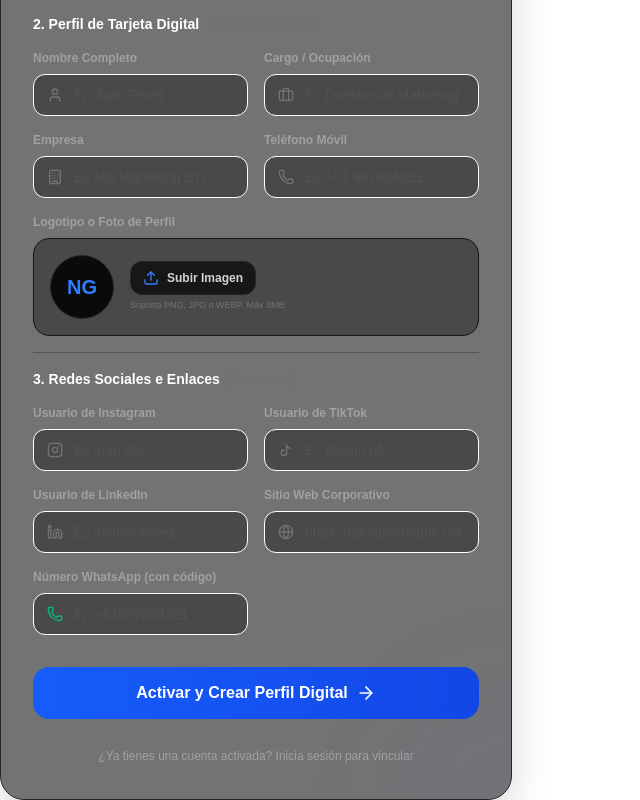
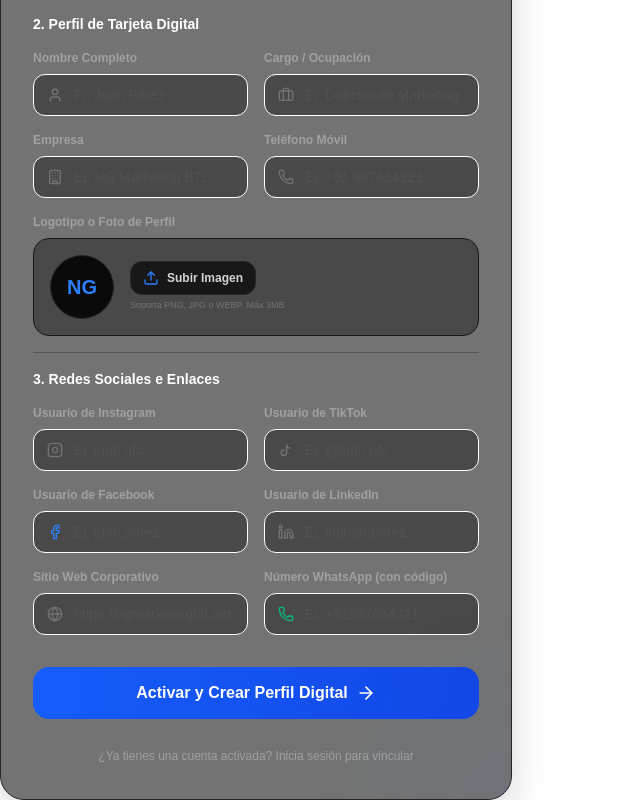
Before and after one commit to franconarvaezgh-glitch/NG_NFC_PLATFORM, a Next.js app: page /activar in a window 1280 px wide. Shown: the part 436-1236 px from the top of the page, without its empty margins (0-640 px from the left). Built offline with nearby package versions, Linux system fonts and the light colour scheme; no server answers.

Commit message:
feat: add Facebook field to profile forms and card with validation

```diff
--- a/app/activar/ActivarClient.js
+++ b/app/activar/ActivarClient.js
@@ -36,6 +36,20 @@ const Tiktok = (props) => (
   </svg>
 );
 
+const Facebook = (props) => (
+  <svg
+    viewBox="0 0 24 24"
+    fill="none"
+    stroke="currentColor"
+    strokeWidth="2"
+    strokeLinecap="round"
+    strokeLinejoin="round"
+    className={props.className}
+  >
+    <path d="M18 2h-3a5 5 0 0 0-5 5v3H7v4h3v8h4v-8h3l1-4h-4V7a1 1 0 0 1 1-1h3z" />
+  </svg>
+);
+
 export default function ActivarClient({ initialSerial }) {
   const router = useRouter();
 
@@ -64,6 +78,7 @@ export default function ActivarClient({ initialSerial }) {
   const [website, setWebsite] = useState('');
   const [whatsapp, setWhatsapp] = useState('');
   const [tiktok, setTiktok] = useState('');
+  const [facebook, setFacebook] = useState('');
 
   const handleFileChange = (e) => {
     const file = e.target.files[0];
@@ -101,6 +116,18 @@ export default function ActivarClient({ initialSerial }) {
       }
     }
 
+    // Validación de Facebook
+    if (!isLoginMode && facebook) {
+      const cleanFacebook = facebook.trim();
+      const usernameOnly = cleanFacebook.startsWith('@') ? cleanFacebook.slice(1) : cleanFacebook;
+      const facebookRegex = /^[a-zA-Z0-9.]{5,50}$/;
+      if (!facebookRegex.test(usernameOnly)) {
+        setError('El usuario de Facebook no es válido. Debe tener al menos 5 caracteres y solo contener letras, números y puntos.');
+        setLoading(false);
+        return;
+      }
+    }
+
     try {
       const redesJson = {
         instagram: instagram || undefined,
@@ -108,7 +135,8 @@ export default function ActivarClient({ initialSerial }) {
         website: website || undefined,
         email: email || undefined,
         whatsapp: whatsapp || undefined,
-        tiktok: tiktok || undefined
+        tiktok: tiktok || undefined,
+        facebook: facebook || undefined
       };
 
       const formData = new FormData();
@@ -427,6 +455,22 @@ export default function ActivarClient({ initialSerial }) {
               </div>
 
               <div>
+                <label className="block text-xs font-semibold text-neutral-400 mb-2">Usuario de Facebook</label>
+                <div className="relative">
+                  <span className="absolute inset-y-0 left-0 pl-3.5 flex items-center text-neutral-500">
+                    <Facebook className="w-4 h-4 text-blue-500" />
+                  </span>
+                  <input
+                    type="text"
+                    value={facebook}
+                    onChange={(e) => setFacebook(e.target.value)}
+                    placeholder="Ej. juan.perez"
+                    className="w-full bg-neutral-950/40 border border-neutral-850 focus:border-blue-500 rounded-xl py-2.5 pl-10 pr-4 text-sm text-white placeholder-neutral-600 focus:outline-none focus:ring-1 focus:ring-blue-500/30 transition"
+                  />
+                </div>
+              </div>
+
+              <div>
                 <label className="block text-xs font-semibold text-neutral-400 mb-2">Usuario de LinkedIn</label>
                 <div className="relative">
                   <span className="absolute inset-y-0 left-0 pl-3.5 flex items-center text-neutral-500">
--- a/components/DashboardClient.js
+++ b/components/DashboardClient.js
@@ -36,6 +36,20 @@ const Tiktok = (props) => (
   </svg>
 );
 
+const Facebook = (props) => (
+  <svg
+    viewBox="0 0 24 24"
+    fill="none"
+    stroke="currentColor"
+    strokeWidth="2"
+    strokeLinecap="round"
+    strokeLinejoin="round"
+    className={props.className}
+  >
+    <path d="M18 2h-3a5 5 0 0 0-5 5v3H7v4h3v8h4v-8h3l1-4h-4V7a1 1 0 0 1 1-1h3z" />
+  </svg>
+);
+
 export default function DashboardClient({ profile, serialToken, email, token }) {
   const router = useRouter();
 
@@ -56,6 +70,7 @@ export default function DashboardClient({ profile, serialToken, email, token })
   const [website, setWebsite] = useState(profile.redes?.website || '');
   const [whatsapp, setWhatsapp] = useState(profile.redes?.whatsapp || '');
   const [tiktok, setTiktok] = useState(profile.redes?.tiktok || '');
+  const [facebook, setFacebook] = useState(profile.redes?.facebook || '');
 
   // Estados de carga e interfaz
   const [loading, setLoading] = useState(false);
@@ -93,6 +108,18 @@ export default function DashboardClient({ profile, serialToken, email, token })
       }
     }
 
+    // Validación de Facebook
+    if (facebook) {
+      const cleanFacebook = facebook.trim();
+      const usernameOnly = cleanFacebook.startsWith('@') ? cleanFacebook.slice(1) : cleanFacebook;
+      const facebookRegex = /^[a-zA-Z0-9.]{5,50}$/;
+      if (!facebookRegex.test(usernameOnly)) {
+        setError('El usuario de Facebook no es válido. Debe tener al menos 5 caracteres y solo contener letras, números y puntos.');
+        setLoading(false);
+        return;
+      }
+    }
+
     try {
       const redesJson = {
         instagram: instagram || undefined,
@@ -100,7 +127,8 @@ export default function DashboardClient({ profile, serialToken, email, token })
         website: website || undefined,
         email: email || undefined,
         whatsapp: whatsapp || undefined,
-        tiktok: tiktok || undefined
+        tiktok: tiktok || undefined,
+        facebook: facebook || undefined
       };
 
       const formData = new FormData();
@@ -375,6 +403,22 @@ export default function DashboardClient({ profile, serialToken, email, token })
             </div>
 
             <div>
+              <label className="block text-xs font-semibold text-neutral-400 mb-2">Facebook</label>
+              <div className="relative">
+                <span className="absolute inset-y-0 left-0 pl-3.5 flex items-center text-neutral-500">
+                  <Facebook className="w-4 h-4 text-blue-500" />
+                </span>
+                <input
+                  type="text"
+                  value={facebook}
+                  onChange={(e) => setFacebook(e.target.value)}
+                  placeholder="Usuario de Facebook (ej: juan.perez)"
+                  className="w-full bg-neutral-950/40 border border-neutral-850 focus:border-blue-500 rounded-xl py-2.5 pl-10 pr-4 text-sm text-white placeholder-neutral-600 focus:outline-none focus:ring-1 focus:ring-blue-500/30 transition"
+                />
+              </div>
+            </div>
+
+            <div>
               <label className="block text-xs font-semibold text-neutral-400 mb-2">LinkedIn</label>
               <div className="relative">
                 <span className="absolute inset-y-0 left-0 pl-3.5 flex items-center text-neutral-500">
--- a/components/ProfileCard.js
+++ b/components/ProfileCard.js
@@ -39,6 +39,20 @@ const Tiktok = (props) => (
     className={props.className}
   >
     <path d="M9 12a4 4 0 1 0 4 4V4a5 5 0 0 0 5 5" />
+  </svg>
+);
+
+const Facebook = (props) => (
+  <svg
+    viewBox="0 0 24 24"
+    fill="none"
+    stroke="currentColor"
+    strokeWidth="2"
+    strokeLinecap="round"
+    strokeLinejoin="round"
+    className={props.className}
+  >
+    <path d="M18 2h-3a5 5 0 0 0-5 5v3H7v4h3v8h4v-8h3l1-4h-4V7a1 1 0 0 1 1-1h3z" />
   </svg>
 );
 
@@ -107,6 +121,12 @@ export default function ProfileCard({ profile, serialToken }) {
       icon: <Tiktok className="w-5 h-5" />,
       label: 'TikTok',
       color: 'hover:bg-cyan-600/20 hover:text-cyan-400 hover:border-cyan-500/30'
+    },
+    {
+      key: 'facebook',
+      icon: <Facebook className="w-5 h-5" />,
+      label: 'Facebook',
+      color: 'hover:bg-blue-600/20 hover:text-blue-450 hover:border-blue-500/30'
     },
     {
       key: 'website',
@@ -224,6 +244,13 @@ export default function ProfileCard({ profile, serialToken }) {
                 const cleanUser = val.startsWith('@') ? val.slice(1) : val;
                 href = `https://www.tiktok.com/@${cleanUser}`;
               }
+            } else if (net.key === 'facebook') {
+              if (/^https?:\/\//i.test(val)) {
+                href = val;
+              } else {
+                const cleanUser = val.startsWith('@') ? val.slice(1) : val;
+                href = `https://www.facebook.com/${cleanUser}`;
+              }
             } else if (!/^https?:\/\//i.test(val)) href = `https://${val}`;
 
             return (
```
